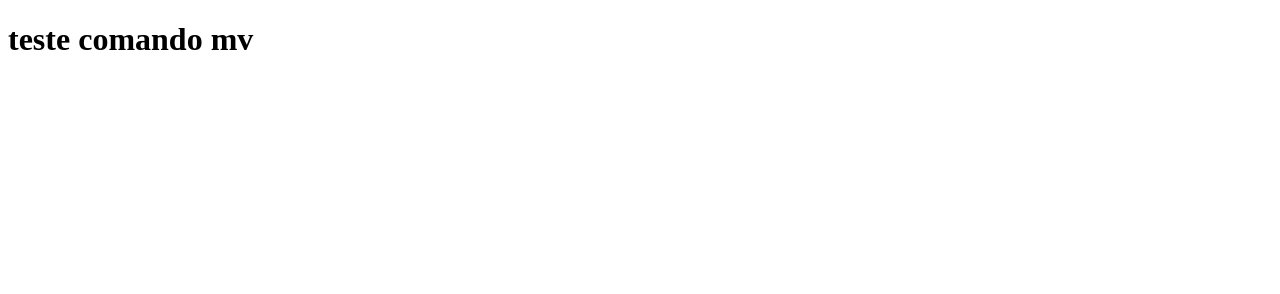
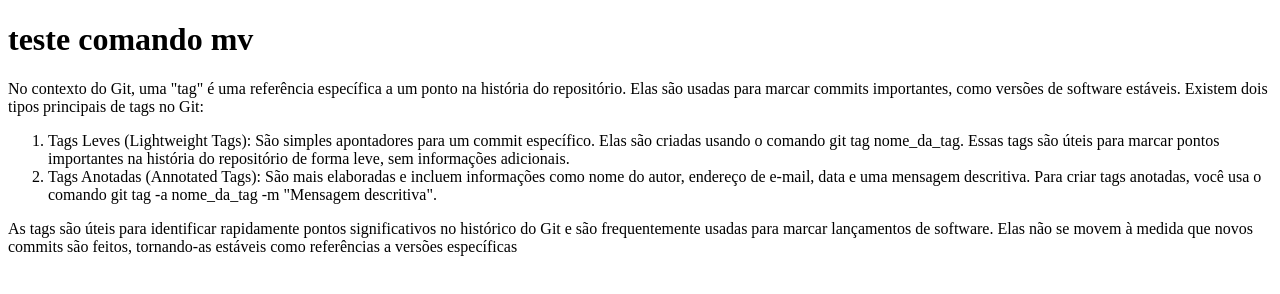
Before and after one commit to caio7777/wor, a plain HTML site: page test.html in a window 1280 px wide. Drawn offline with Linux system fonts and the light colour scheme.

Commit message:
commited tag

```diff
--- a/test.html
+++ b/test.html
@@ -7,5 +7,31 @@
   </head>
   <body>
     <h1>teste comando mv</h1>
+    <p>
+      No contexto do Git, uma "tag" é uma referência específica a um ponto na
+      história do repositório. Elas são usadas para marcar commits importantes,
+      como versões de software estáveis. Existem dois tipos principais de tags
+      no Git:
+    </p>
+    <ol>
+      <li>
+        Tags Leves (Lightweight Tags): São simples apontadores para um commit
+        específico. Elas são criadas usando o comando git tag nome_da_tag. Essas
+        tags são úteis para marcar pontos importantes na história do repositório
+        de forma leve, sem informações adicionais.
+      </li>
+      <li>
+        Tags Anotadas (Annotated Tags): São mais elaboradas e incluem
+        informações como nome do autor, endereço de e-mail, data e uma mensagem
+        descritiva. Para criar tags anotadas, você usa o comando git tag -a
+        nome_da_tag -m "Mensagem descritiva".
+      </li>
+    </ol>
+    <p>
+      As tags são úteis para identificar rapidamente pontos significativos no
+      histórico do Git e são frequentemente usadas para marcar lançamentos de
+      software. Elas não se movem à medida que novos commits são feitos,
+      tornando-as estáveis como referências a versões específicas
+    </p>
   </body>
 </html>
```
